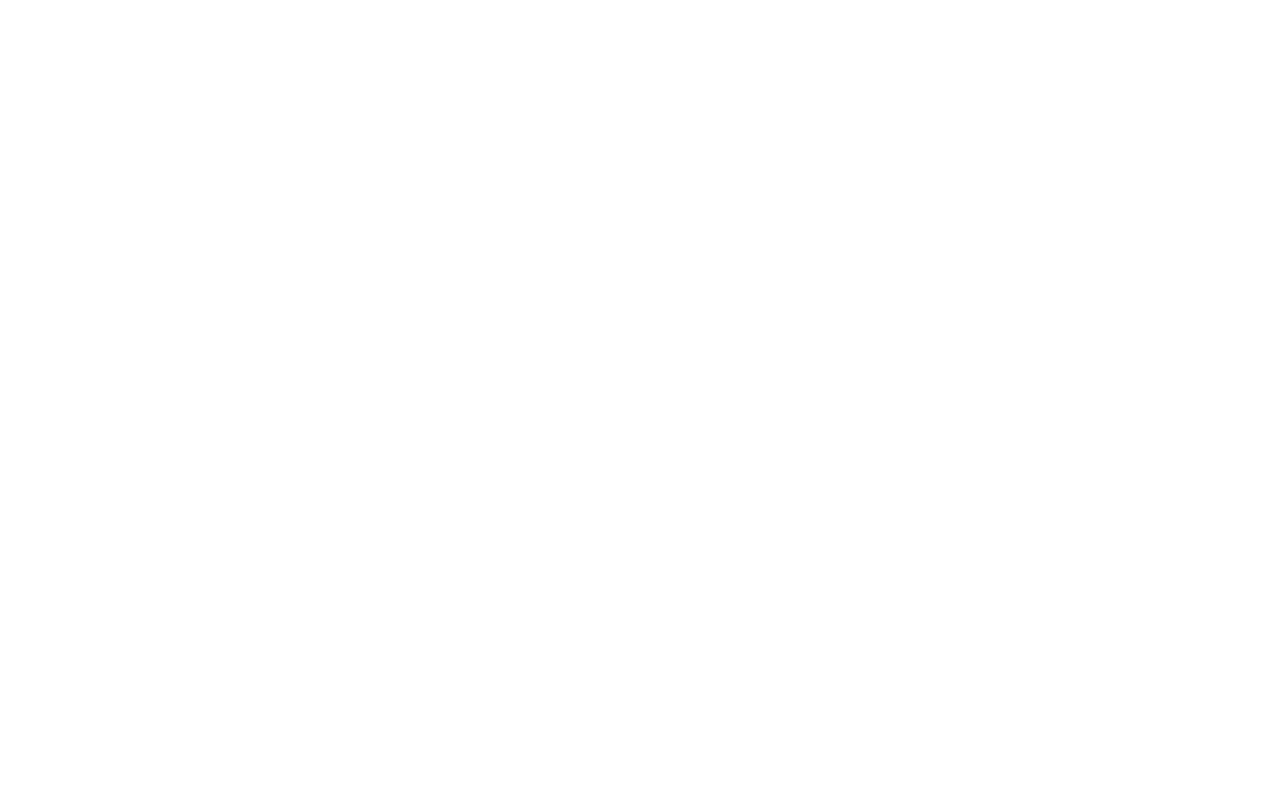
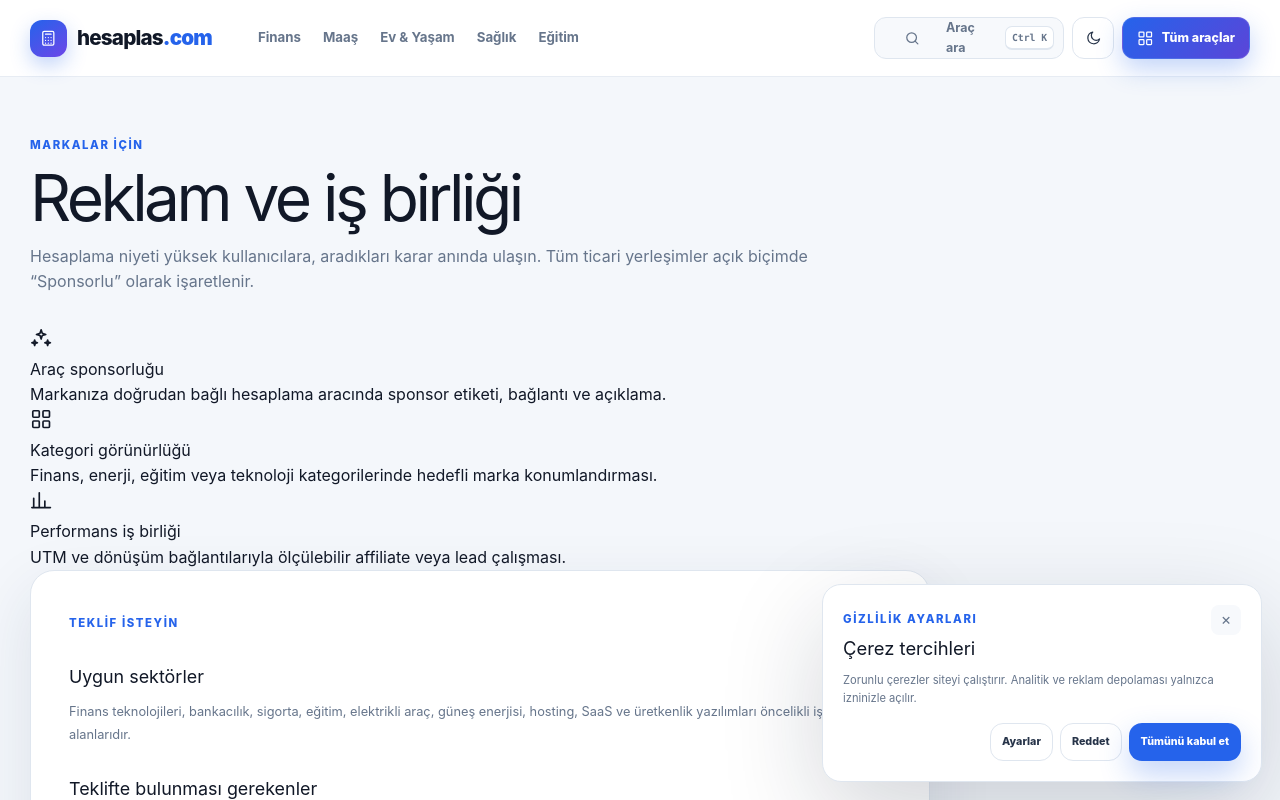
Before and after one commit to oguzdurak16-create/hesaplas, a Next.js app: page /reklam-ve-isbirligi in a window 1280 px wide. Before the commit this address had no page. Shown: the top 800 px of the page. Built offline with nearby package versions, Linux system fonts and the light colour scheme.

Commit message:
Reklam ve marka iş birliği sayfasını ekle

```diff
--- /dev/null
+++ b/src/app/reklam-ve-isbirligi/page.js
@@ -0,0 +1,24 @@
+import Link from 'next/link'
+import Icon from '@/components/Icon'
+import { createMetadata } from '@/lib/seo'
+
+export const metadata = createMetadata({
+  title: 'Reklam ve Marka İş Birliği',
+  description: 'Hesaplas.com araç sponsorluğu, kategori iş birliği ve performans odaklı reklam seçenekleri.',
+  path: '/reklam-ve-isbirligi/',
+  keywords: ['hesaplas reklam', 'hesaplama sitesi sponsorluğu', 'marka iş birliği'],
+})
+
+const options = [
+  { icon: 'sparkles', title: 'Araç sponsorluğu', text: 'Markanıza doğrudan bağlı hesaplama aracında sponsor etiketi, bağlantı ve açıklama.' },
+  { icon: 'grid', title: 'Kategori görünürlüğü', text: 'Finans, enerji, eğitim veya teknoloji kategorilerinde hedefli marka konumlandırması.' },
+  { icon: 'chart', title: 'Performans iş birliği', text: 'UTM ve dönüşüm bağlantılarıyla ölçülebilir affiliate veya lead çalışması.' },
+]
+
+export default function AdvertisePage() {
+  return <div className="page-bg"><div className="container page-container">
+    <header className="page-hero"><span className="eyebrow">Markalar için</span><h1>Reklam ve iş birliği</h1><p>Hesaplama niyeti yüksek kullanıcılara, aradıkları karar anında ulaşın. Tüm ticari yerleşimler açık biçimde “Sponsorlu” olarak işaretlenir.</p></header>
+    <section className="advertise-grid">{options.map((option)=><article key={option.title}><span><Icon name={option.icon}/></span><h2>{option.title}</h2><p>{option.text}</p></article>)}</section>
+    <section className="legal-card partnership-card"><span className="eyebrow">Teklif isteyin</span><h2>Uygun sektörler</h2><p>Finans teknolojileri, bankacılık, sigorta, eğitim, elektrikli araç, güneş enerjisi, hosting, SaaS ve üretkenlik yazılımları öncelikli iş birliği alanlarıdır.</p><h2>Teklifte bulunması gerekenler</h2><ul><li>Marka ve ürün bilgisi</li><li>Hedeflenen araç veya kategori</li><li>Kampanya süresi ve bütçe aralığı</li><li>İstenen ölçüm modeli: gösterim, tıklama, lead veya satış</li></ul><a className="button primary" href="mailto:oguzdurak16@gmail.com?subject=Hesaplas.com%20Reklam%20ve%20%C4%B0%C5%9F%20Birli%C4%9Fi">E-posta gönder <Icon name="arrow" size="sm" /></a><Link className="button ghost" href="/iletisim/">İletişim sayfası</Link></section>
+  </div></div>
+}
```
